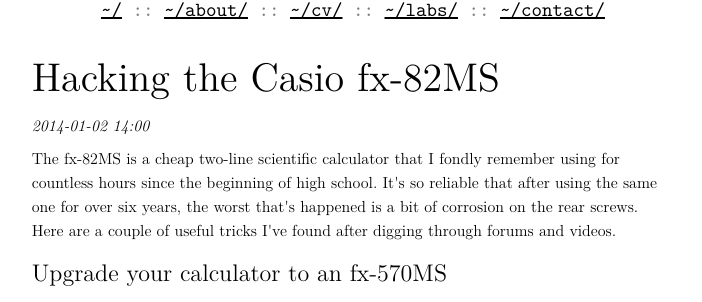
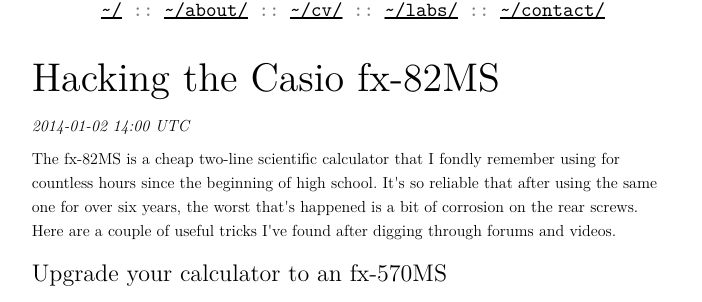
Before and after one commit to delan/www.azabani.com, a Jekyll site: the page built from _posts/2014-01-02-hacking-casio-fx-82ms.html, in a window 1280 px wide. Shown: the part 140-442 px from the top of the page, without its empty margins (287-989 px from the left). Built offline with Jekyll 4.4.1, drawn with Linux system fonts in a browser that asks for light colours.

Commit message:
clarify date/time displays with timezone name

```diff
--- a/_layouts/default.html
+++ b/_layouts/default.html
@@ -23,7 +23,7 @@
 			<h1>{{ page.title }}</h1>
 		{% endif %}
 		{% if page.date %}
-			<p><i>{{ page.date | date: '%Y-%m-%d %H:%M' }}</i>
+			<p><i>{{ page.date | date: '%Y-%m-%d %H:%M %Z' }}</i>
 		{% endif %}
 		<article>
 
```
